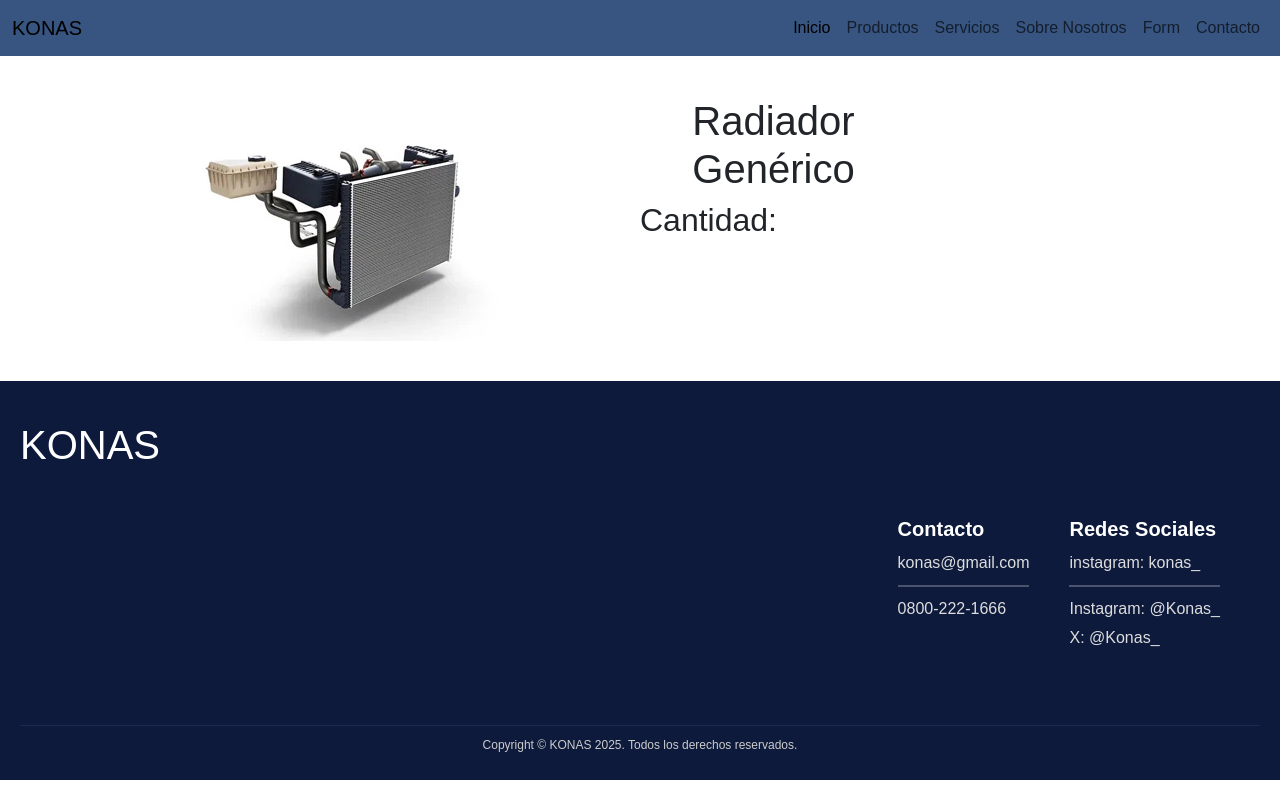
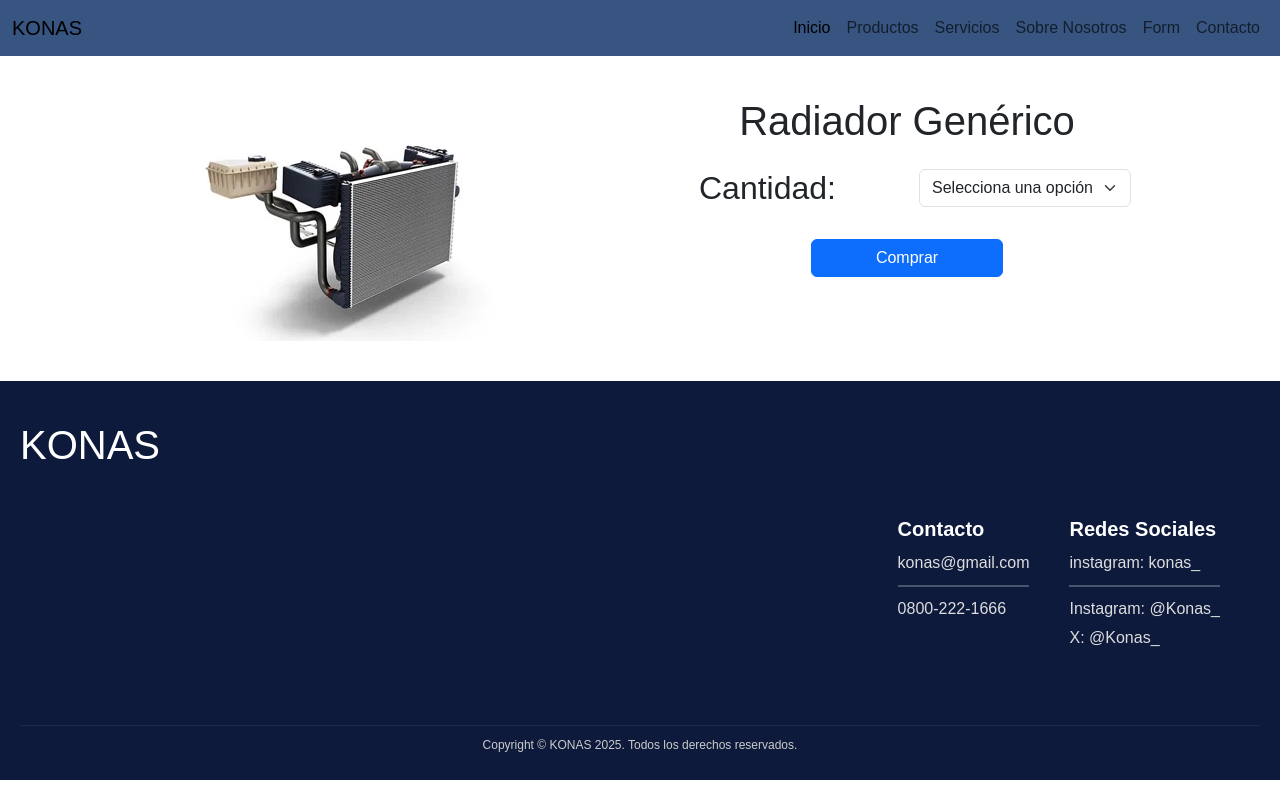
Before and after one commit to Tiago-Davila/PaginaTrabajoLabo, a plain HTML site: page Public/producto.html in a window 1280 px wide. Drawn offline with nearby package versions, Linux system fonts and the light colour scheme.

Commit message:
termine el producto generico y cambie unos detalles, no hice colores ni mucho mas, perdon maestro Ogait

```diff
--- a/Public/producto.css
+++ b/Public/producto.css
@@ -4,6 +4,7 @@
     padding: 0;
 
 }
+
 body{
     background-color: #051833;
 }
@@ -24,29 +25,24 @@ body{
   margin-bottom: 30px;
   padding: 20px;
 }
-
 .footer-contact {
   max-width: 300px;
   padding: 20px;
 }
-
 .footer-title {
   font-weight: bold;
   margin-bottom: 10px;
 }
-
 .footer-line {
   border: none;
   height: 2px;
   background-color: white;
   margin: 10px 0;
 }
-
 .footer-contact p {
   margin: 5px 0;
   color: #ddd;
 }
-
 .footer-bottom {
   text-align: left;
   border-top: 1px solid #1a2b4f;
--- a/Public/producto.html
+++ b/Public/producto.html
@@ -19,10 +19,10 @@
                   <div class="navbar-nav ms-auto">
                     <a class="textoNavbar nav-link active" aria-current="page" href="principal.html">Inicio</a>
                     <a class="textoNavbar nav-link textoNavbar" href="productos.html">Productos</a>
-                    <a class="textoNavbar nav-link textoNavbar" href="#servicios">Servicios</a>
-                    <a class="textoNavbar nav-link textoNavbar" href="#sobreNosotros">Sobre Nosotros</a>
+                    <a class="textoNavbar nav-link textoNavbar" href="principal.html#servicios">Servicios</a>
+                    <a class="textoNavbar nav-link textoNavbar" href="principal.html#sobreNosotros">Sobre Nosotros</a>
                     <a class="textoNavbar nav-link textoNavbar" href="principal.html#form">Form</a>
-                    <a class="textoNavbar nav-link textoNavbar" href="#seccionFooter">Contacto</a>
+                    <a class="textoNavbar nav-link textoNavbar" href="principal.html#seccionFooter">Contacto</a>
                   </div>
                 </div>
               </div>
@@ -37,15 +37,38 @@
                                 <img src="imagenes/radiador.webp" alt="radiador paraguayo">
                             </div>
                             <div class="col">
+                              <div class="col-12 mb-4">
+                                  <h1>
+                                      Radiador Genérico
+                                  </h1>
+                              </div>
+                              <div class="row mb-4">
                                 <div class="col-6">
-                                    <h1>
-                                        Radiador Genérico
-                                    </h1>
+                                  <h2>
+                                    Cantidad:
+                                  </h2>
                                 </div>
-                                <div class="col-2"><h2>
-                                        Cantidad:
-                                    </h2></div>
-
+                                <div class="col-6">
+                                    <select name="listaOpciones" id="listaOpciones" class="form-select w-auto">
+                                      <option value="" disabled selected>Selecciona una opción</option>
+                                      <option value="1">1</option>
+                                      <option value="2">2</option>
+                                      <option value="3">3</option>
+                                      <option value="4">4</option>
+                                      <option value="5">5</option>
+                                      <option value="6">6</option>
+                                      <option value="7">7</option>
+                                      <option value="8">8</option>
+                                      <option value="9">9</option>
+                                      <option value="10">10</option>
+                                    </select>
+                                </div>
+                              </div>
+                              <div class="row">
+                                <div class="col-md-6 offset-md-3">
+                                  <a href="" class="btn btn-primary w-75">Comprar</a>
+                                </div>
+                              </div>
                             </div>
                         </div>
                     </div>
--- a/Public/productos.css
+++ b/Public/productos.css
@@ -7,7 +7,9 @@
 body{
     background-color: #051833;
 }
-
+#Productos{
+  margin-top: 5%;
+}
 .navbar{
     background-color: rgb(255, 255, 255);
 }
```
Also changed, not shown: Public/principal.html (+3 -5 lines), Public/productos.html (+7 -5 lines). Lines whose indentation alone changed are shown as unchanged.
